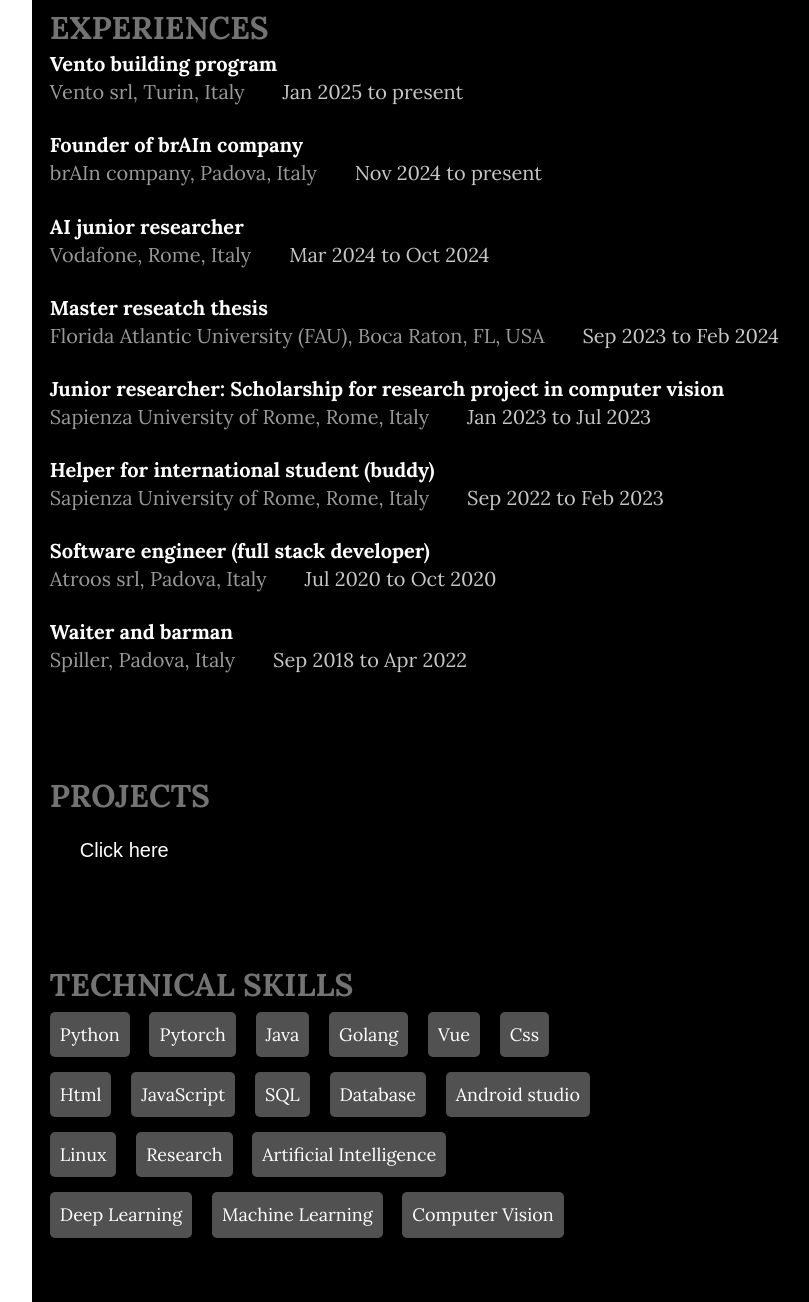
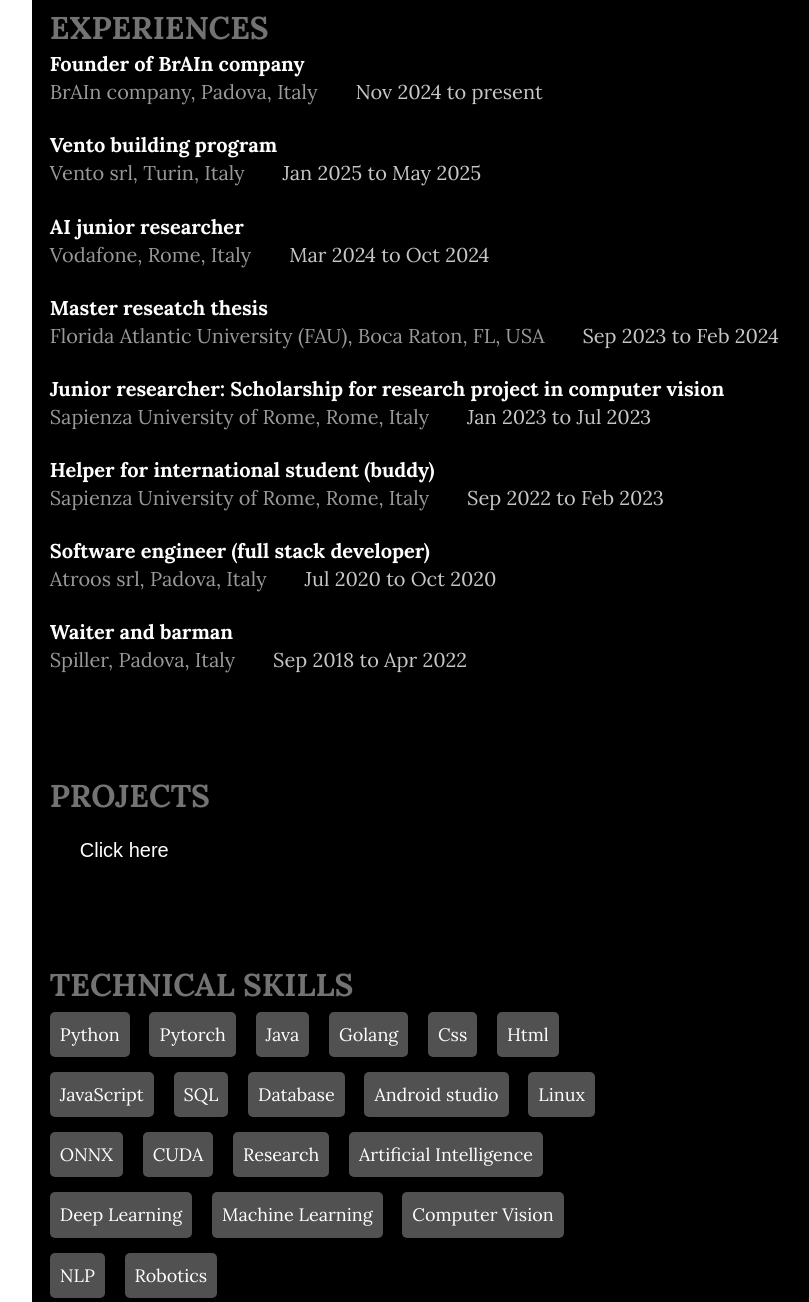
Before and after one commit to Matteozara/my_site, a plain HTML site: page html/cv.html in a window 1280 px wide. Shown: the part 1340-2642 px from the top of the page, without its empty margins (395-1204 px from the left). Drawn offline with nearby package versions, Linux system fonts and the light colour scheme; a web font is replaced by a local one.

Commit message:
Skillsa and Interests updated

```diff
--- a/html/cv.html
+++ b/html/cv.html
@@ -74,9 +74,9 @@
 
           <section>
             <h1>EXPERIENCES</h1>
-            <p><b>Vento building program </b> <br> <em> Vento srl, Turin, Italy </em> <span>Jan 2025 to present</span></p>
+            <p><b>Founder of BrAIn company </b> <br> <em> BrAIn company, Padova, Italy </em> <span>Nov 2024 to present</span></p>
             <br>
-            <p><b>Founder of brAIn company </b> <br> <em> brAIn company, Padova, Italy </em> <span>Nov 2024 to present</span></p>
+            <p><b>Vento building program </b> <br> <em> Vento srl, Turin, Italy </em> <span>Jan 2025 to May 2025</span></p>
             <br>
             <p><b>AI junior researcher </b> <br> <em> Vodafone, Rome, Italy </em> <span>Mar 2024 to Oct 2024</span></p>
             <br>
@@ -104,7 +104,6 @@
               <li>Pytorch</li>
               <li>Java</li>
               <li>Golang</li>
-              <li>Vue</li>
               <li>Css</li>
               <li>Html</li>
               <li>JavaScript</li>
@@ -112,11 +111,15 @@
               <li>Database</li>
               <li>Android studio</li>
               <li>Linux</li>
+              <li>ONNX</li>
+              <li>CUDA</li>
               <li>Research</li>
               <li>Artificial Intelligence</li>
               <li>Deep Learning</li>
               <li>Machine Learning</li>
               <li>Computer Vision</li>
+              <li>NLP</li>
+              <li>Robotics</li>
             </ul>
           </section>
 
```
Also changed, not shown: 1 other file.
